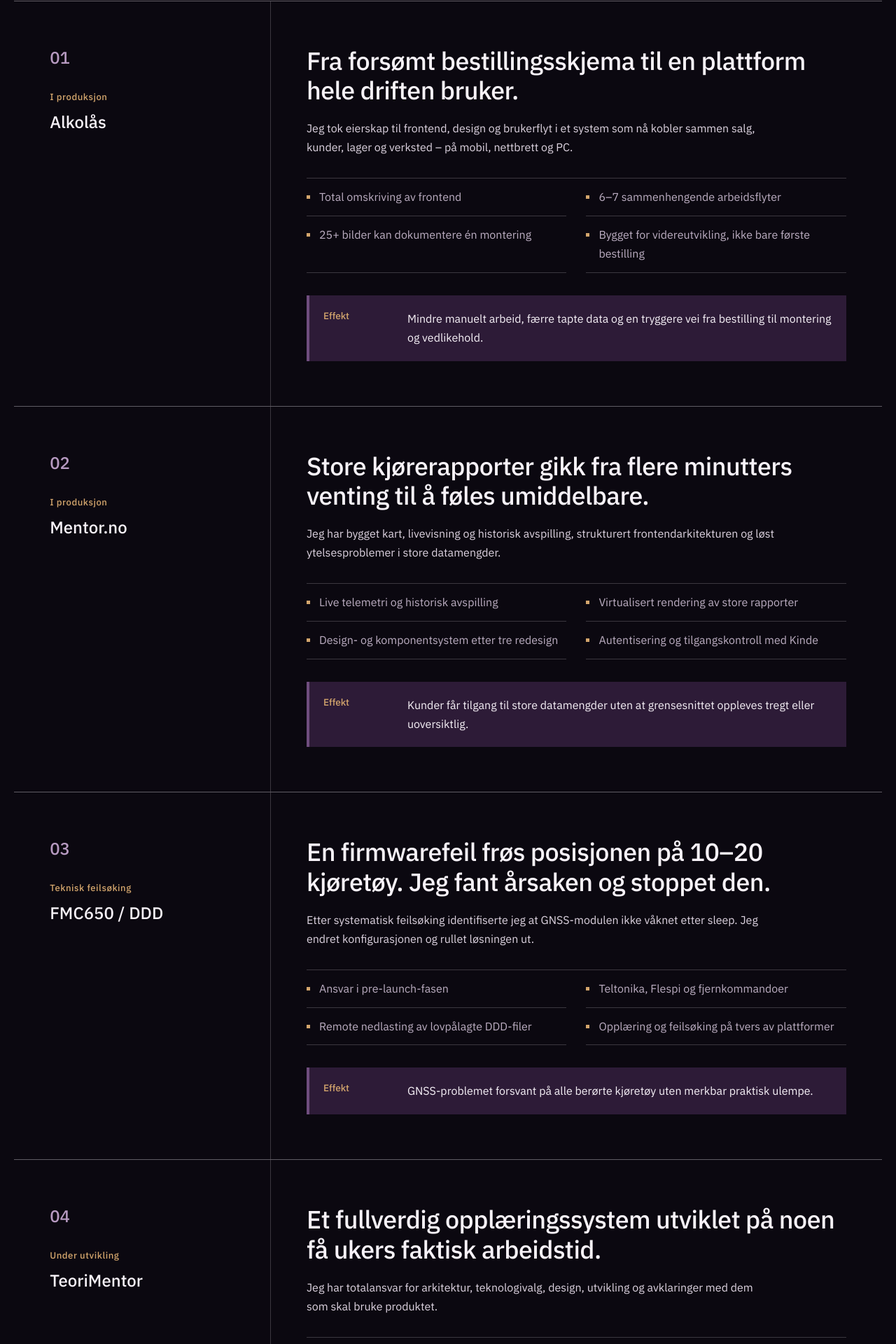
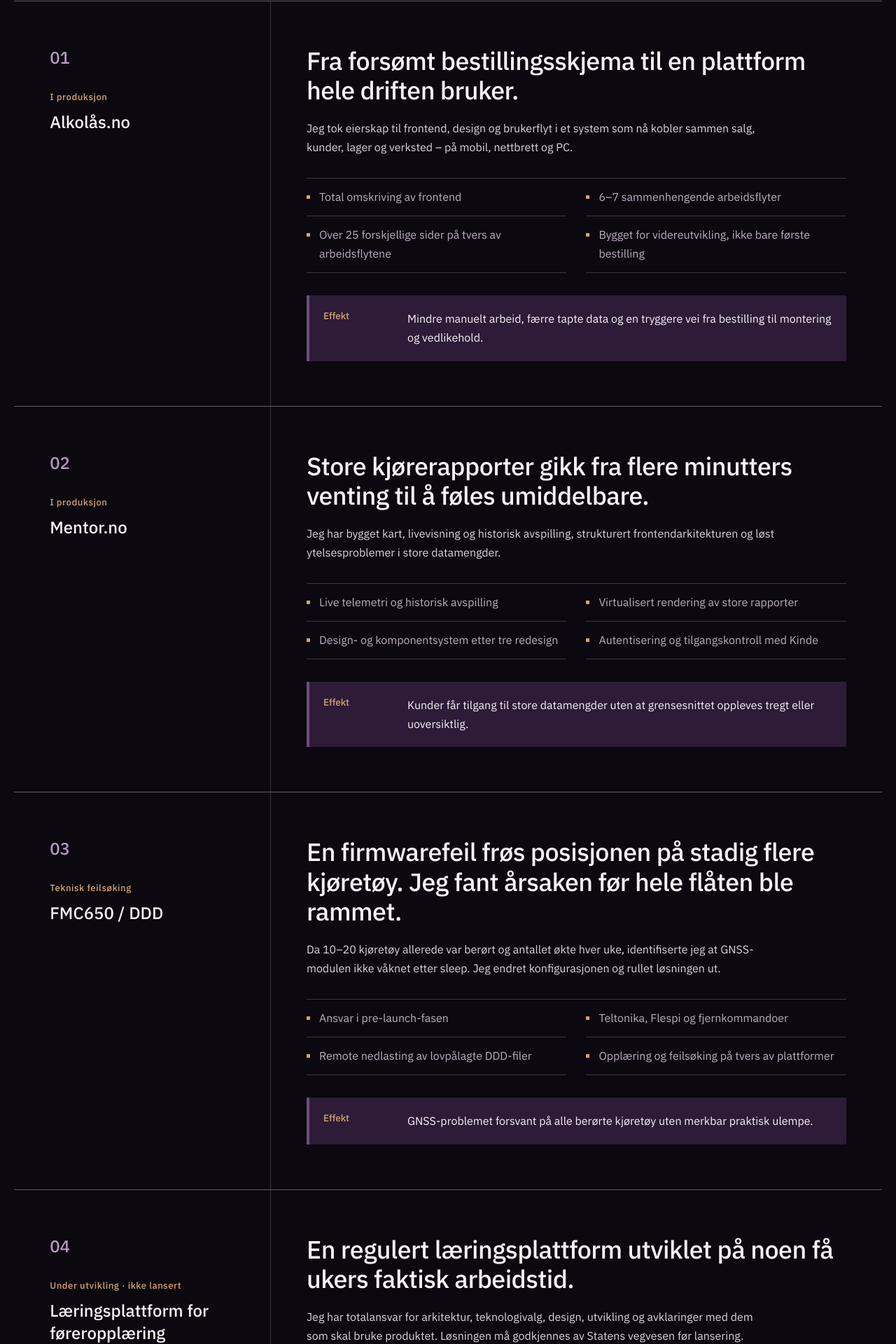
Before and after one commit to JohnnyBakaas/JohnnyBakaasPersonligSide, a React (Vite) app in the folder vite-project/: page / in a window 1280 px wide. Shown: the part 2639-4559 px from the top of the page at 70% size. Built offline with nearby package versions, Linux system fonts and the light colour scheme.

Commit message:
Refine project case descriptions

```diff
--- a/vite-project/src/App.jsx
+++ b/vite-project/src/App.jsx
@@ -4,14 +4,14 @@ import "./App.css";
 const cases = [
   {
     status: "I produksjon",
-    name: "Alkolås",
+    name: "Alkolås.no",
     title: "Fra forsømt bestillingsskjema til en plattform hele driften bruker.",
     summary:
       "Jeg tok eierskap til frontend, design og brukerflyt i et system som nå kobler sammen salg, kunder, lager og verksted – på mobil, nettbrett og PC.",
     facts: [
       "Total omskriving av frontend",
       "6–7 sammenhengende arbeidsflyter",
-      "25+ bilder kan dokumentere én montering",
+      "Over 25 forskjellige sider på tvers av arbeidsflytene",
       "Bygget for videreutvikling, ikke bare første bestilling",
     ],
     result:
@@ -35,9 +35,10 @@ const cases = [
   {
     status: "Teknisk feilsøking",
     name: "FMC650 / DDD",
-    title: "En firmwarefeil frøs posisjonen på 10–20 kjøretøy. Jeg fant årsaken og stoppet den.",
+    title:
+      "En firmwarefeil frøs posisjonen på stadig flere kjøretøy. Jeg fant årsaken før hele flåten ble rammet.",
     summary:
-      "Etter systematisk feilsøking identifiserte jeg at GNSS-modulen ikke våknet etter sleep. Jeg endret konfigurasjonen og rullet løsningen ut.",
+      "Da 10–20 kjøretøy allerede var berørt og antallet økte hver uke, identifiserte jeg at GNSS-modulen ikke våknet etter sleep. Jeg endret konfigurasjonen og rullet løsningen ut.",
     facts: [
       "Ansvar i pre-launch-fasen",
       "Teltonika, Flespi og fjernkommandoer",
@@ -48,11 +49,11 @@ const cases = [
       "GNSS-problemet forsvant på alle berørte kjøretøy uten merkbar praktisk ulempe.",
   },
   {
-    status: "Under utvikling",
-    name: "TeoriMentor",
-    title: "Et fullverdig opplæringssystem utviklet på noen få ukers faktisk arbeidstid.",
+    status: "Under utvikling · ikke lansert",
+    name: "Læringsplattform for føreropplæring",
+    title: "En regulert læringsplattform utviklet på noen få ukers faktisk arbeidstid.",
     summary:
-      "Jeg har totalansvar for arkitektur, teknologivalg, design, utvikling og avklaringer med dem som skal bruke produktet.",
+      "Jeg har totalansvar for arkitektur, teknologivalg, design, utvikling og avklaringer med dem som skal bruke produktet. Løsningen må godkjennes av Statens vegvesen før lansering.",
     facts: [
       "Elev, lærer og administrator",
       "Kurs, forum, oppgaver og tidskontroll",
```
